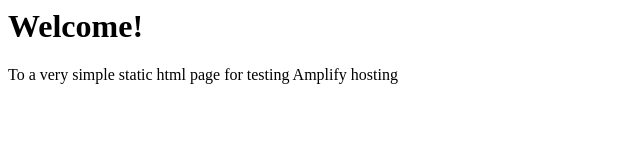
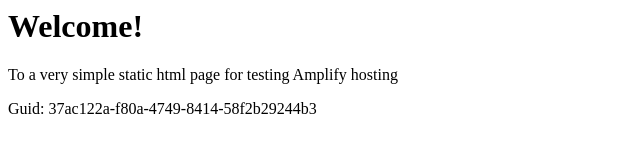
Before and after one commit to aws-aemilia-cmh/Github-PR-Commit-Integration-Test-DoNotTouch-Gith-P5X5MO5I-v1-prod-us-east-2, a website: page src/index.html in a window 1280 px wide. Shown: the whole page, without its empty margins (0-640 px from the left). Drawn offline with Linux system fonts and the light colour scheme.

Commit message:
commit from integ tests

```diff
--- a/src/index.html
+++ b/src/index.html
@@ -1,3 +1,5 @@
+
+
 <html lang="en">
 
 <head>
@@ -10,6 +12,6 @@
 <body>
     <h1>Welcome!</h1>
     <p>To a very simple static html page for testing Amplify hosting</p>
-</body>
+    <p>Guid: 37ac122a-f80a-4749-8414-58f2b29244b3</p></body>
 
 </html>
```
